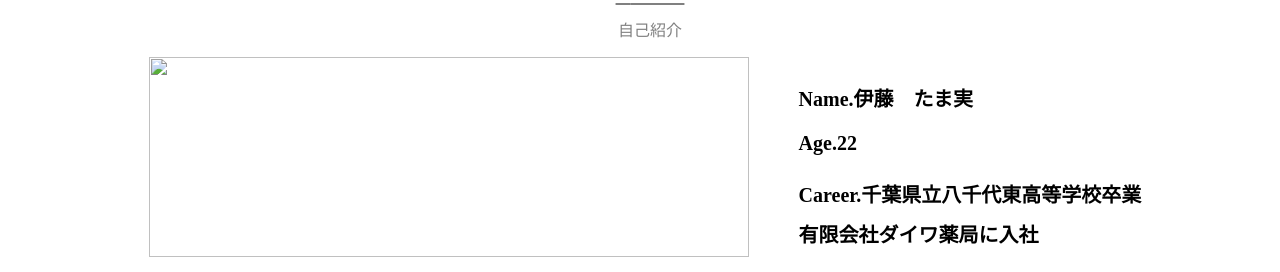
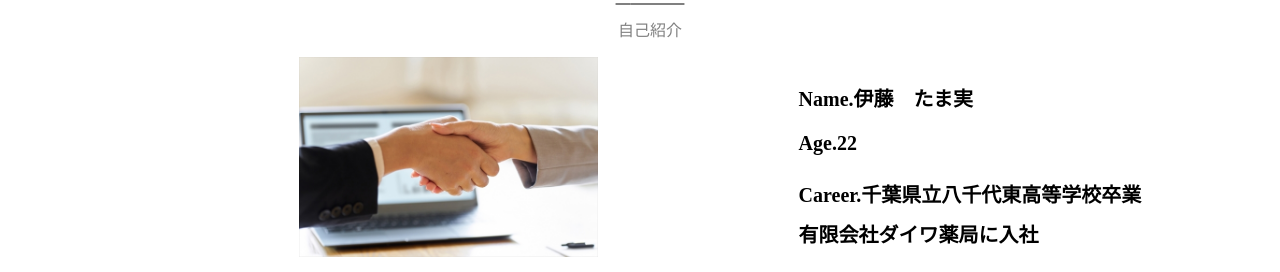
Before and after one commit to itoutamami/push_test, a plain HTML site: page docs/index.html in a window 1280 px wide. Shown: the part 808-1080 px from the top of the page. Drawn offline with nearby package versions, Linux system fonts and the light colour scheme.

Commit message:
Update index.html

```diff
--- a/docs/index.html
+++ b/docs/index.html
@@ -48,7 +48,7 @@
             <p>自己紹介</p>
        </div>
           <div id="profile" class="js-fade">
-            <img src="docs/business/28423655_s.jpg" alt="">
+            <img src="business/28423655_s.jpg" alt="">
             <ul class="profile-list">
               <li>Name.伊藤　たま実</li>
               <li>Age.22</li>
```
